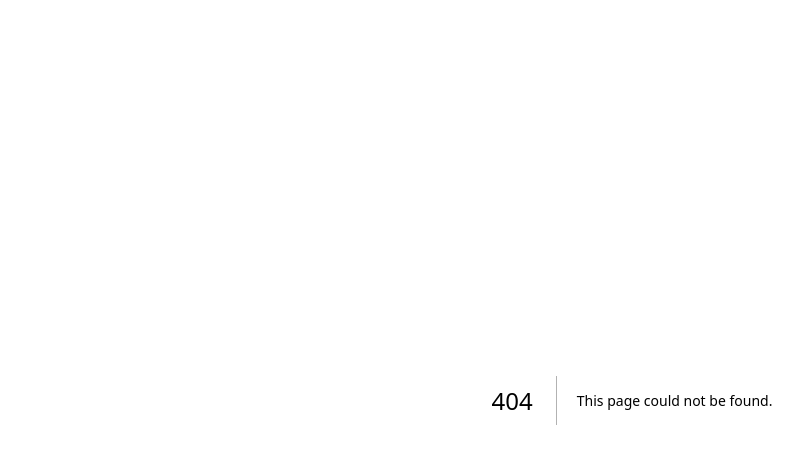
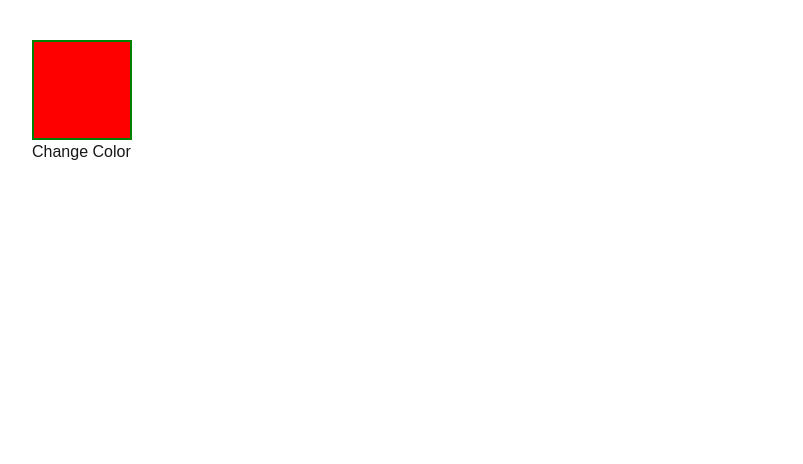
Before and after one commit to Rajender-01/react-hooks-journey, a Next.js app: page /hooks/useInsertionEffect/basic in a window 1280 px wide. Before the commit this address had no page. Shown: the top 464 px of the page, without its empty margins (8-811 px from the left). Built offline with nearby package versions, Linux system fonts and the light colour scheme.

Commit message:
Add InsertionBasic component demonstrating useInsertionEffect

```diff
--- /dev/null
+++ b/src/app/hooks/useInsertionEffect/basic/page.tsx
@@ -0,0 +1,11 @@
+import InsertionBasic from "@/src/hooks-learning/03-advance-hooks/useInsertionEffect/InsertionBasic"
+
+const page = () => {
+  return (
+    <div>
+      <InsertionBasic/>
+    </div>
+  )
+}
+
+export default page
--- /dev/null
+++ b/src/hooks-learning/03-advance-hooks/useInsertionEffect/InsertionBasic.tsx
@@ -0,0 +1,33 @@
+"use client";
+import { useInsertionEffect, useState } from "react";
+
+export default function InsertionBasic() {
+
+  const [color, setColor] = useState("red");
+
+  useInsertionEffect(() => {
+    const style = document.createElement("style");
+
+    style.innerHTML = `
+      .dynamic-box {
+        background: ${color};
+      }
+    `;
+
+    document.head.appendChild(style);
+
+    return () => {
+      document.head.removeChild(style);
+    };
+  }, [color]);
+
+  return (
+    <div style={{ padding: "40px" }}>
+      <div className="dynamic-box" style={{ width: 100, height: 100, border:"2px solid green" }} />
+
+      <button onClick={() => setColor("blue")}>
+        Change Color
+      </button>
+    </div>
+  );
+}
--- a/src/hooks-learning/03-advance-hooks/useLayoutEffect/LayoutBasic.tsx
+++ b/src/hooks-learning/03-advance-hooks/useLayoutEffect/LayoutBasic.tsx
@@ -13,7 +13,7 @@ const LayoutBasic = () => {
 
   return (
     <div className="min-h-screen bg-neutral-950 text-neutral-100 flex items-center justify-center p-6">
-      <div className="bg-neutral-900 border border-neutral-800 rounded-2xl p-8 w-[400px] space-y-5 shadow-lg text-center">
+      <div className="bg-neutral-900 border border-neutral-800 rounded-2xl p-8 w-100 space-y-5 shadow-lg text-center">
 
         <h1 className="text-xl font-semibold tracking-tight">
           useLayoutEffect Demo
```
